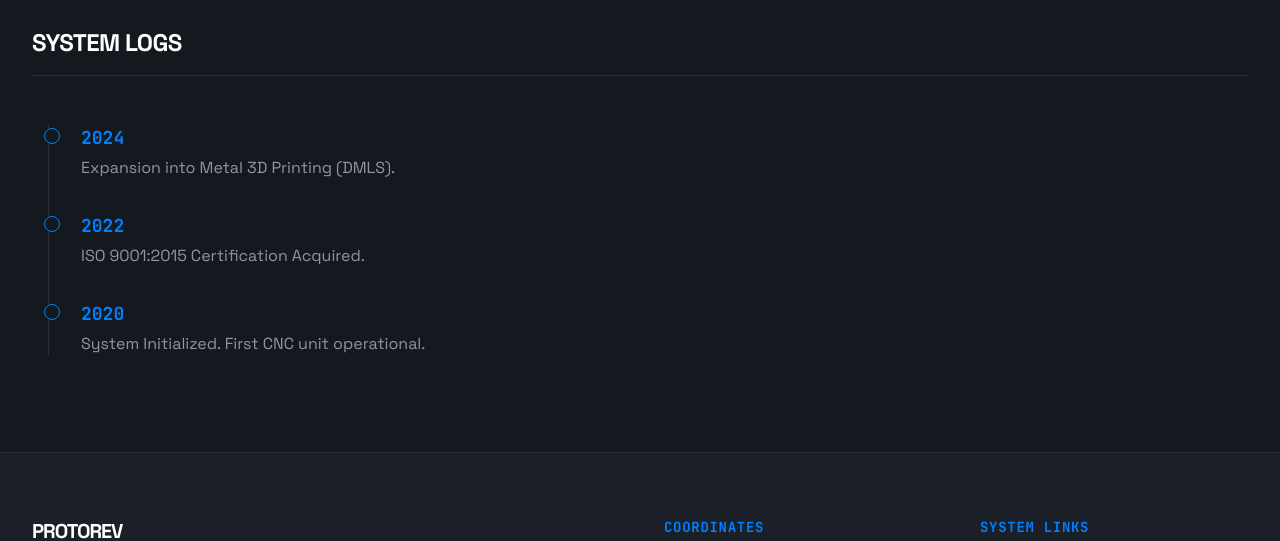
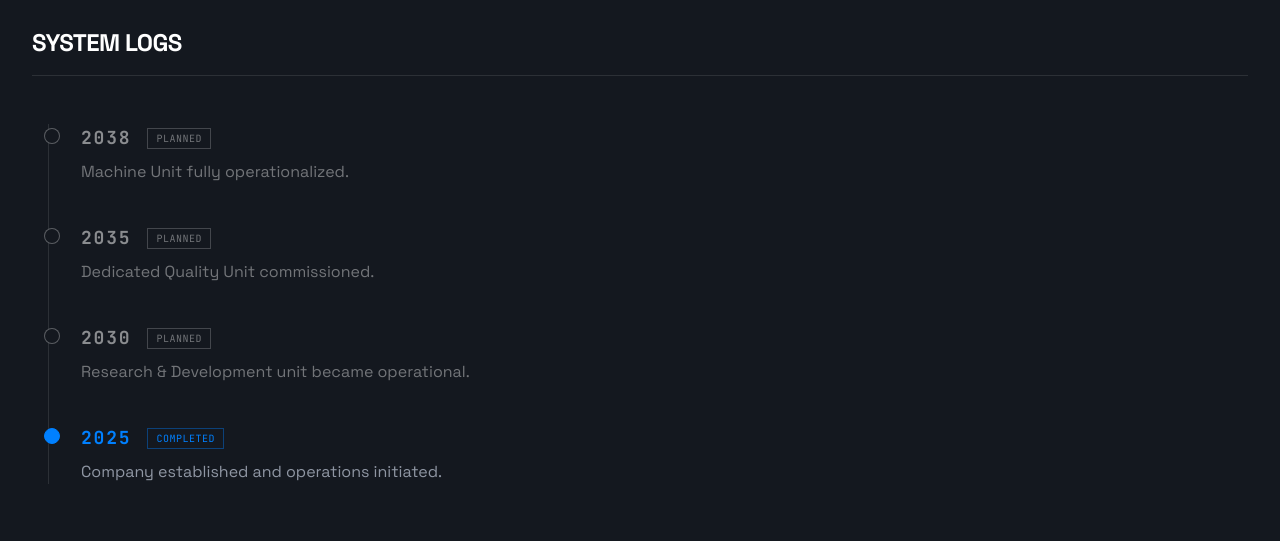
Before and after one commit to manoj633/protorev3d-v1, a React (Vite) app: page /about in a window 1280 px wide. Shown: the part 1220-1761 px from the top of the page. Built offline with nearby package versions, Linux system fonts and the light colour scheme; no server answers; a web font is replaced by a local one.

Commit message:
updated company plan timeline

```diff
--- a/src/pages/About.tsx
+++ b/src/pages/About.tsx
@@ -6,7 +6,6 @@ export default function About() {
   return (
     <div className="pt-24 pb-24 min-h-screen bg-background">
       <div className="max-w-7xl mx-auto px-4 sm:px-6 lg:px-8">
-
         <SectionHeader
           number="03"
           title="About The Protocol"
@@ -17,13 +16,19 @@ export default function About() {
         <div className="grid grid-cols-1 lg:grid-cols-2 gap-16 mb-32 items-center">
           <div className="space-y-6 text-lg text-muted-foreground leading-relaxed">
             <p>
-              <strong className="text-white">PROTOREV</strong> was founded on a simple observation: the gap between digital design and physical reality is where projects fail.
+              <strong className="text-white">PROTOREV</strong> was founded on a
+              simple observation: the gap between digital design and physical
+              reality is where projects fail.
             </p>
             <p>
-              We bridge that gap. Located in the industrial heart of Bangalore, our facility combines traditional machining wisdom with bleeding-edge additive manufacturing technologies.
+              We bridge that gap. Located in the industrial heart of Bangalore,
+              our facility combines traditional machining wisdom with
+              bleeding-edge additive manufacturing technologies.
             </p>
             <p>
-              Our team consists of mechanical engineers, metallurgists, and CAD specialists who understand that a prototype isn't just a shape—it's a functional promise of the final product.
+              Our team consists of mechanical engineers, metallurgists, and CAD
+              specialists who understand that a prototype isn't just a
+              shape—it's a functional promise of the final product.
             </p>
           </div>
 
@@ -54,20 +59,20 @@ export default function About() {
               title: "Design Unit",
               role: "CAD / CAM / CAE",
               icon: Ruler,
-              desc: "Responsible for parametric modeling and simulation."
+              desc: "Responsible for parametric modeling and simulation.",
             },
             {
               title: "Production Unit",
               role: "CNC / Additive",
               icon: Cog,
-              desc: "Responsible for physical realization and machining."
+              desc: "Responsible for physical realization and machining.",
             },
             {
               title: "Quality Unit",
               role: "CMM / Inspection",
               icon: Users, // using Users as generic 'team' icon
-              desc: "Responsible for verification and final approval."
-            }
+              desc: "Responsible for verification and final approval.",
+            },
           ].map((unit, idx) => (
             <motion.div
               key={idx}
@@ -75,33 +80,101 @@ export default function About() {
               className="bg-card border border-white/5 p-8 group hover:border-primary/50 transition-all duration-300"
             >
               <unit.icon className="w-8 h-8 text-primary mb-6" />
-              <h4 className="text-xl font-bold text-white uppercase mb-1">{unit.title}</h4>
-              <span className="text-xs font-mono-tech text-primary/80 uppercase tracking-widest block mb-4">{unit.role}</span>
+              <h4 className="text-xl font-bold text-white uppercase mb-1">
+                {unit.title}
+              </h4>
+              <span className="text-xs font-mono-tech text-primary/80 uppercase tracking-widest block mb-4">
+                {unit.role}
+              </span>
               <p className="text-sm text-muted-foreground">{unit.desc}</p>
             </motion.div>
           ))}
         </div>
 
         {/* Timeline / History */}
+        {/* Timeline / History */}
         <div className="mt-32">
           <h3 className="text-2xl font-bold text-white uppercase mb-12 border-b border-white/10 pb-4">
             System Logs
           </h3>
-          <div className="space-y-8 border-l border-white/10 ml-4 pl-8 relative">
+
+          <div className="space-y-10 border-l border-white/10 ml-4 pl-8 relative">
             {[
-              { year: "2024", event: "Expansion into Metal 3D Printing (DMLS)." },
-              { year: "2022", event: "ISO 9001:2015 Certification Acquired." },
-              { year: "2020", event: "System Initialized. First CNC unit operational." }
+              {
+                year: "2038",
+                event: "Machine Unit fully operationalized.",
+                status: "upcoming",
+              },
+              {
+                year: "2035",
+                event: "Dedicated Quality Unit commissioned.",
+                status: "upcoming",
+              },
+              {
+                year: "2030",
+                event: "Research & Development unit became operational.",
+                status: "upcoming",
+              },
+              {
+                year: "2025",
+                event: "Company established and operations initiated.",
+                status: "completed",
+              },
             ].map((log, idx) => (
-              <div key={idx} className="relative">
-                <span className="absolute -left-[37px] top-1 w-4 h-4 bg-background border border-primary rounded-full" />
-                <span className="font-mono-tech text-primary font-bold text-lg">{log.year}</span>
-                <p className="text-muted-foreground mt-1">{log.event}</p>
+              <motion.div
+                key={idx}
+                initial={{ opacity: 0, x: -20 }}
+                whileInView={{ opacity: 1, x: 0 }}
+                transition={{ duration: 0.4, delay: idx * 0.1 }}
+                viewport={{ once: true }}
+                className="relative"
+              >
+                {/* Timeline node */}
+                <span
+                  className={`absolute -left-[37px] top-1 w-4 h-4 rounded-full border
+            ${
+              log.status === "completed"
+                ? "bg-primary border-primary"
+                : "bg-background border-white/30"
+            }`}
+                />
+
+                {/* Year + status */}
+                <div className="flex items-center gap-4">
+                  <span
+                    className={`font-mono-tech font-bold text-lg tracking-widest
+              ${log.status === "completed" ? "text-primary" : "text-white/50"}`}
+                  >
+                    {log.year}
+                  </span>
+
+                  <span
+                    className={`text-[10px] uppercase tracking-wider px-2 py-0.5 border font-mono-tech
+              ${
+                log.status === "completed"
+                  ? "border-primary/40 text-primary"
+                  : "border-white/20 text-white/40"
+              }`}
+                  >
+                    {log.status === "completed" ? "Completed" : "Planned"}
+                  </span>
                 </div>
+
+                {/* Event text */}
+                <p
+                  className={`mt-2 max-w-xl
+            ${
+              log.status === "completed"
+                ? "text-muted-foreground"
+                : "text-white/40"
+            }`}
+                >
+                  {log.event}
+                </p>
+              </motion.div>
             ))}
           </div>
         </div>
-
       </div>
     </div>
   );
```
Lines whose indentation alone changed are shown as unchanged.
